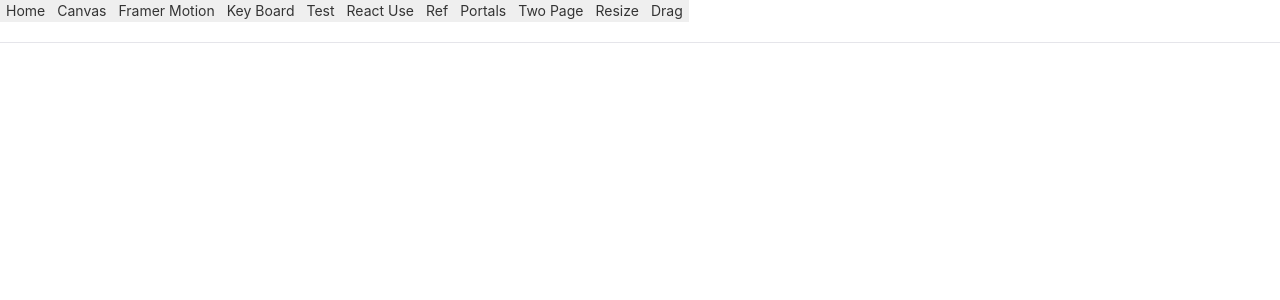
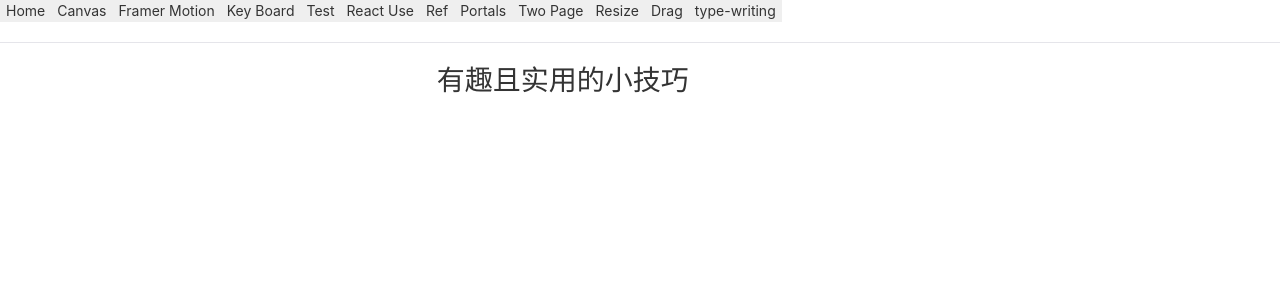
Before and after one commit to cwjjjjj/react-18-study, a React (Vite) app: page /type-writing in a window 1280 px wide. Shown: the top 300 px of the page. Built offline with nearby package versions, Linux system fonts and the light colour scheme.

Commit message:
feat(\): typeing css

```diff
--- a/src/App.tsx
+++ b/src/App.tsx
@@ -20,6 +20,7 @@ function App() {
         <button onClick={() => navigate("/two-page")}>Two Page</button>
         <button onClick={() => navigate("/resize")}>Resize</button>
         <button onClick={() => navigate("/drag")}>Drag</button>
+        <button onClick={() => navigate("/type-writing")}>type-writing</button>
       </nav>
       <hr />
       <Route />
--- a/src/components/Route/index.tsx
+++ b/src/components/Route/index.tsx
@@ -10,6 +10,7 @@ import Portals from "../Portals";
 import TwoPageCss from "../TwoPageCss";
 import Resize from "../Resize";
 import Drag from "../Drag";
+import Typewriting from "../TypeWriting";
 
 export default function index() {
   return (
@@ -25,6 +26,7 @@ export default function index() {
       <Route path="two-page" element={<TwoPageCss />} />
       <Route path="resize" element={<Resize />} />
       <Route path="drag" element={<Drag />} />
+      <Route path="type-writing" element={<Typewriting />} />
     </Routes>
   );
 }
--- /dev/null
+++ b/src/components/TypeWriting.tsx
@@ -0,0 +1,40 @@
+import { css } from "@emotion/react";
+
+export default function Typewriting() {
+  const TypewritingStyle = css`
+    .wrapper {
+      display: flex;
+      align-items: center;
+      justify-content: center;
+    }
+
+    .typing-demo {
+      width: 24ch;
+      animation: typing 2s steps(18), blink 0.5s step-end infinite alternate;
+      white-space: nowrap;
+      overflow: hidden;
+      border-right: 3px solid;
+      font-family: monospace;
+      font-size: 2em;
+    }
+
+    @keyframes typing {
+      from {
+        width: 0;
+      }
+    }
+
+    @keyframes blink {
+      50% {
+        border-color: transparent;
+      }
+    }
+  `;
+  return (
+    <div css={TypewritingStyle}>
+      <div className="wrapper">
+        <div className="typing-demo">有趣且实用的小技巧</div>
+      </div>
+    </div>
+  );
+}
```
